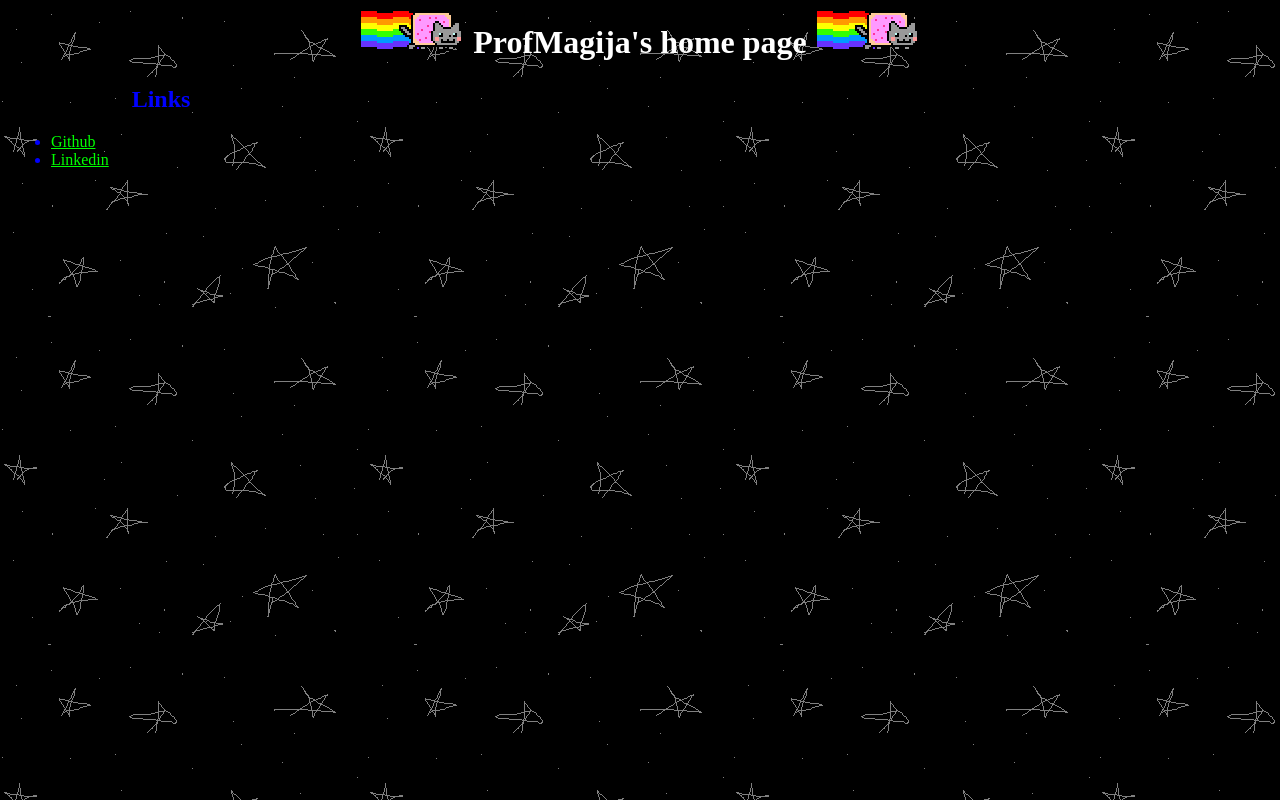
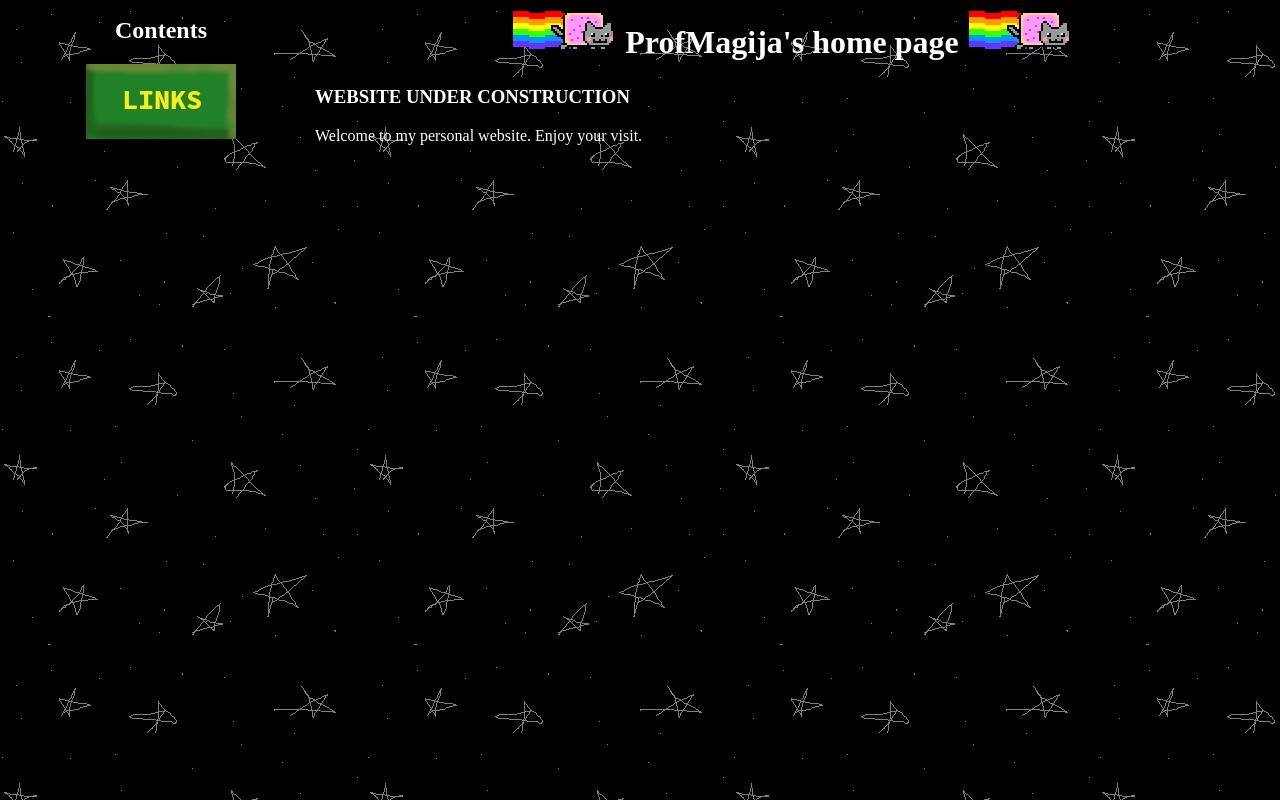
Before and after one commit to profMagija/profmagija.github.io, a plain HTML site: page index.html in a window 1280 px wide. Drawn offline with Linux system fonts and the light colour scheme.

Commit message:
add links

```diff
--- a/index.html
+++ b/index.html
@@ -2,36 +2,25 @@
 
 <head>
 <title>ProfMagija's home page</title>
-
-<style>
-/* * {cursor: none;} */
-html { height: 100vh; }
-a { color: #00ff00 }
-</style>
-
 </head>
 
 <body background="stars.png" text="#ffffff"> <center>
 
 <table width="100%">
 <tr>
+    <td width="300px" rowspan=2><center>
+        <h2><font>Contents</h2>
+        <a href="links.html"><img src="links.png"></a><br>
+    </td>
     <!-- header row -->
-    <td colspan="2"> <center>
-        <h1><img src="nyan.gif"> ProfMagija's home page <img src="nyan.gif"></h1>
-    </td>
+    <td valign="top" height=60> <center>
+        <h1><img src="nyan.gif"> ProfMagija's home page <img src="nyan.gif"></h1></td>
 </tr>
 <tr>
-    <td width="300px">
-        <center>
-        <!-- links -->
-        <h2><font color="blue">Links</h2> </center>
-        <ul>
-            <li> <a href="https://github.com/profMagija"> Github </a>
-            <li> <a href="https://www.linkedin.com/in/nikola-bebic"> Linkedin </a>
-        </ul>
-    </td>
-    <td>
-        <!-- content -->
+    <td valign=top>
+    <h3>WEBSITE UNDER CONSTRUCTION</h3>
+
+    Welcome to my personal website. Enjoy your visit.
     </td>
 </tr>
 </table>
```
Also changed, not shown: links.html (added, +19 -0 lines), links.png (added).
